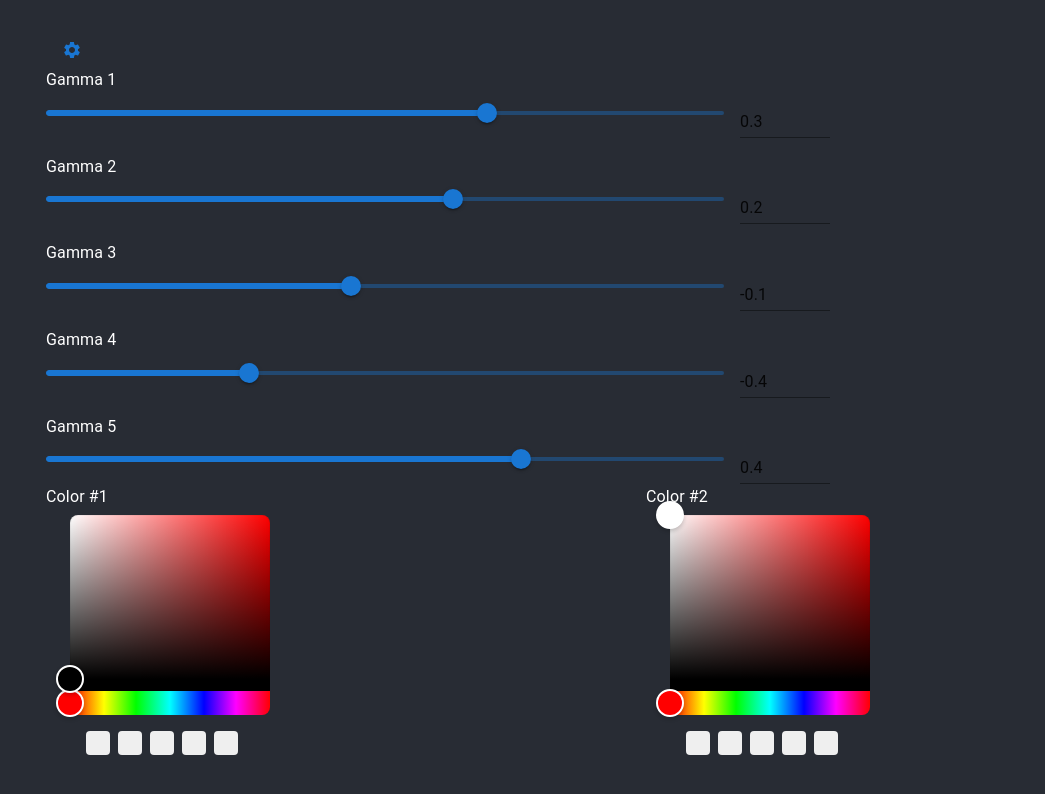
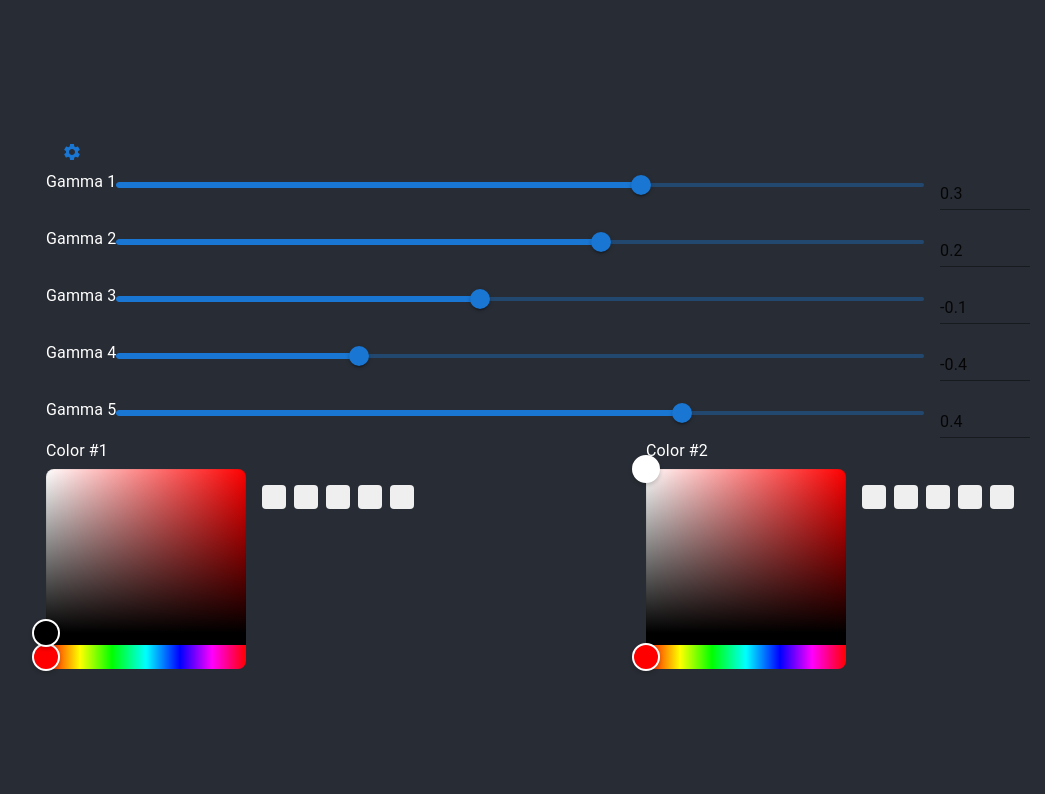
Before and after one commit to taoofshinsei/penrose-ui, a React (Create React App) app: page / in a window 1280 px wide. Shown: the top 794 px of the page, without its empty margins (2-1047 px from the left). Built offline with nearby package versions, Linux system fonts and the light colour scheme; no server answers.

Commit message:
Added server addr control. Minor formatting changes.

```diff
--- a/src/components/ColorPicker.js
+++ b/src/components/ColorPicker.js
@@ -1,6 +1,6 @@
 import React, { useState } from "react";
 import { RgbColorPicker } from "react-colorful";
-import { Container } from '@mui/material';
+import Grid from '@mui/material/Grid2';
 
 export default function ColorPicker({r, g, b, onChange, presetColors}) {
     const [color, setColor] = useState({ r: r, g: g, b: b });
@@ -11,7 +11,7 @@ export default function ColorPicker({r, g, b, onChange, presetColors}) {
     }
 
     return (
-        <Container>
+        <Grid size="grow" display="flex">
             <RgbColorPicker color={color} onChange={onColorChange} />
 
             <div className="picker__swatches">
@@ -19,11 +19,11 @@ export default function ColorPicker({r, g, b, onChange, presetColors}) {
                     <button
                         key={presetColor}
                         className="picker__swatch"
-                        style={{ background: presetColor }}
+                        style={{ background: presetColor, color: presetColor }}
                         onClick={() => onColorChange(presetColor)}
                     />
                 ))}
             </div>
-        </Container>
+        </Grid>
     );
 };
--- a/src/components/GammaSettings.js
+++ b/src/components/GammaSettings.js
@@ -19,8 +19,8 @@ export function GammaSettings({baseOptions, onUpdate}) {
     }
 
     return (
-        <Grid container spacing={2}>
-            <Grid size={8}>
+        <Grid container spacing={2} display="flex">
+            <Grid size={10} display="flex">
                 <Typography id="gamma0-slider" gutterBottom>Gamma 1</Typography>
                 <Grid container spacing={2} sx={{alignItems: 'center', flexGrow: 1}} size="grow">
                     <Grid size="grow">
@@ -46,7 +46,7 @@ export function GammaSettings({baseOptions, onUpdate}) {
                     </Grid>
                 </Grid>
             </Grid>
-            <Grid size={8}>
+            <Grid size={10} display="flex">
                 <Typography id="gamma1-slider" gutterBottom>Gamma 2</Typography>
                 <Grid container spacing={2} sx={{alignItems: 'center', flexGrow: 1}} size="grow">
                     <Grid size="grow">
@@ -72,7 +72,7 @@ export function GammaSettings({baseOptions, onUpdate}) {
                     </Grid>
                 </Grid>
             </Grid>
-            <Grid size={8}>
+            <Grid size={10} display="flex">
                 <Typography id="gamma2-slider" gutterBottom>Gamma 3</Typography>
                 <Grid container spacing={2} sx={{alignItems: 'center', flexGrow: 1}} size="grow">
                     <Grid size="grow">
@@ -98,7 +98,7 @@ export function GammaSettings({baseOptions, onUpdate}) {
                     </Grid>
                 </Grid>
             </Grid>
-            <Grid size={8}>
+            <Grid size={10} display="flex">
                 <Typography id="gamma3-slider" gutterBottom>Gamma 4</Typography>
                 <Grid container spacing={2} sx={{alignItems: 'center', flexGrow: 1}} size="grow">
                     <Grid size="grow">
@@ -124,7 +124,7 @@ export function GammaSettings({baseOptions, onUpdate}) {
                     </Grid>
                 </Grid>
             </Grid>
-            <Grid size={8}>
+            <Grid size={10} display="flex">
                 <Typography id="gamma4-slider" gutterBottom>Gamma 5</Typography>
                 <Grid container spacing={2} sx={{alignItems: 'center', flexGrow: 1}} size="grow">
                     <Grid size="grow">
--- a/src/components/SettingsDialog.js
+++ b/src/components/SettingsDialog.js
@@ -1,10 +1,10 @@
-import React, { useState } from "react";
-import { Dialog, DialogTitle, DialogContent, Input, Slider, Typography } from '@mui/material';
+import * as React from 'react';
+import { Dialog, DialogTitle, DialogContent, Input, Slider, TextField, Typography } from '@mui/material';
 import Grid from '@mui/material/Grid2';
 
-export function SettingsDialog({baseOptions, onUpdate, isOpen, setIsOpen}) {
-    const [scale, setScale] = useState(baseOptions['scale']);
-    const [size, setSize] = useState(baseOptions['size']);
+export function SettingsDialog({baseOptions, onUpdate, isOpen, setIsOpen, ipPort, setIpPort}) {
+    const [scale, setScale] = React.useState(baseOptions['scale']);
+    const [size, setSize] = React.useState(baseOptions['size']);
 
     function updateScale(e) {
         var newScale = e.target.value;
@@ -22,11 +22,25 @@ export function SettingsDialog({baseOptions, onUpdate, isOpen, setIsOpen}) {
         setIsOpen(false);
     }
 
+    function updateIpPort(event) {
+        setIpPort(event.target.value);
+    }
+
     return (
         <Dialog fullWidth open={isOpen} onClose={() => onClose()}>
             <DialogTitle>Settings</DialogTitle>
             <DialogContent>
                 <Grid container spacing={2}>
+                    <Grid size={12}>
+                        <TextField
+                            required
+                            id="ip-port-input"
+                            label="IP & Port"
+                            variant="outlined"
+                            defaultValue={ipPort}
+                            onChange={updateIpPort}
+                        />
+                    </Grid>
                     <Grid size={8}>
                         <Typography id="scale-slider" gutterBottom>Scale</Typography>
                         <Grid container spacing={2} sx={{ alignItems: 'center', flexGrow: 1 }} size="grow">
--- a/src/components/sample.js
+++ b/src/components/sample.js
@@ -8,17 +8,17 @@ import SettingsIcon from '@mui/icons-material/Settings';
 
 export function Sample() {
     const [serverSettings, setServerSettings] = useState(getDefaultPost());
-    const [serverAddress, setServerAddress] = useState('localhost');
     const [settingsOpen, setSettingsOpen] = useState(false);
+    const [ipPort, setIpPort] = useState('192.168.1.1:8080');
 
     // Initializer to get the initial state of the penrose tile app
     useMemo(() => {
         sendServerCommand(getGetCommand(), setServerSettings);
-    }, [serverAddress]);
+    }, [ipPort]);
 
     // TODO: figure out how to access non-local machine (or does this act as a server that devices connect to?)
     function getServerAddress() {
-        return 'http://' + serverAddress + ':8080';
+        return 'http://' + ipPort;
     };
 
     function getDefaultPost() {
@@ -111,7 +111,7 @@ export function Sample() {
     return (
         <Container maxWidth='xl'>
             <Button onClick={() => setSettingsOpen(true)} startIcon={<SettingsIcon/>} />
-            <SettingsDialog baseOptions={serverSettings} onUpdate={updateOption} isOpen={settingsOpen} setIsOpen={setSettingsOpen} />
+            <SettingsDialog baseOptions={serverSettings} onUpdate={updateOption} isOpen={settingsOpen} setIsOpen={setSettingsOpen} ipPort={ipPort} setIpPort={setIpPort} />
             <GammaSettings baseOptions={serverSettings} onUpdate={updateOption} />
             <ColorPickers r1={0} g1={0} b1={0}  onChange1={setColor1} r2={255} g2={255} b2={255} onChange2={setColor2}/>
         </Container>
```
